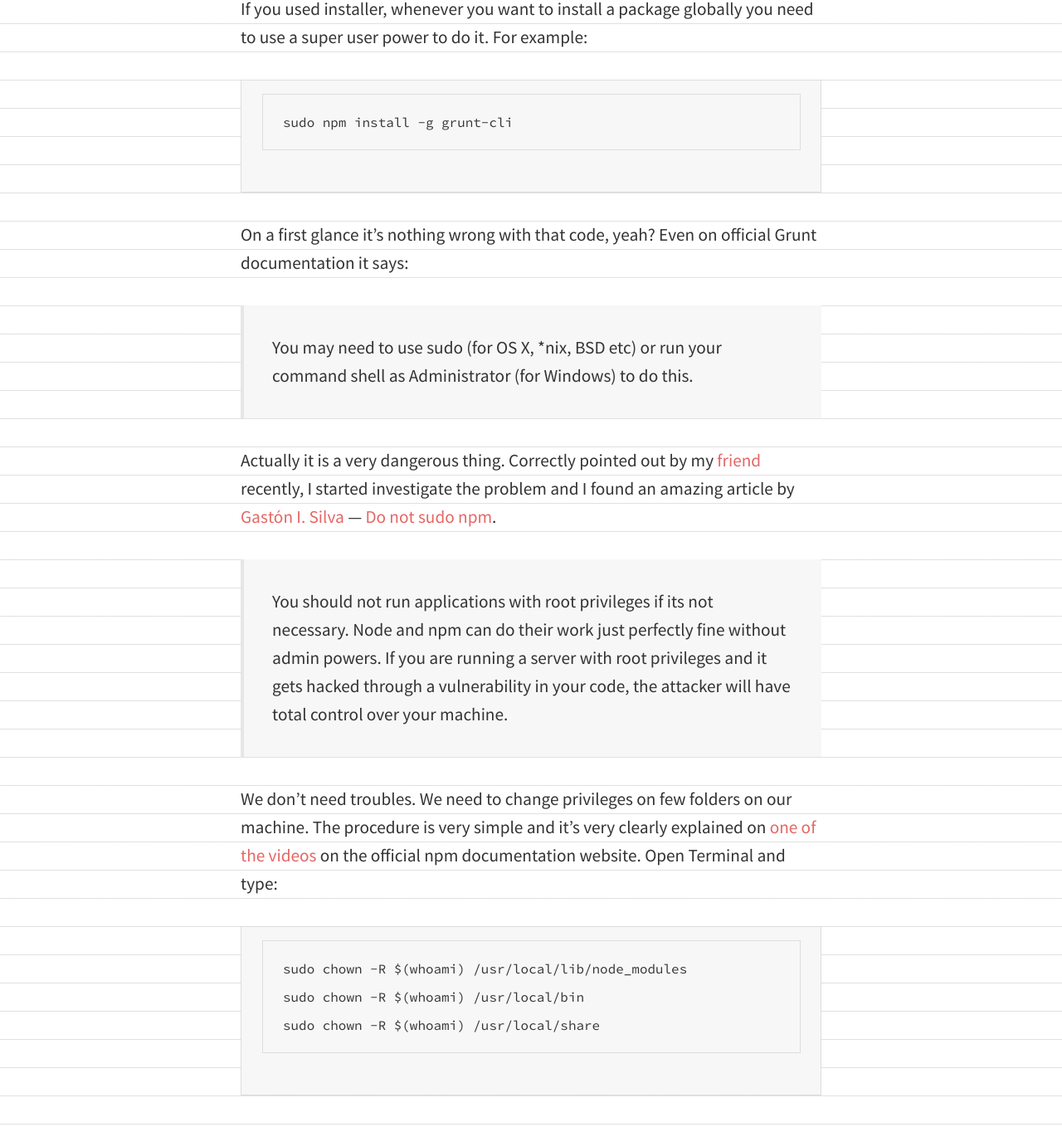
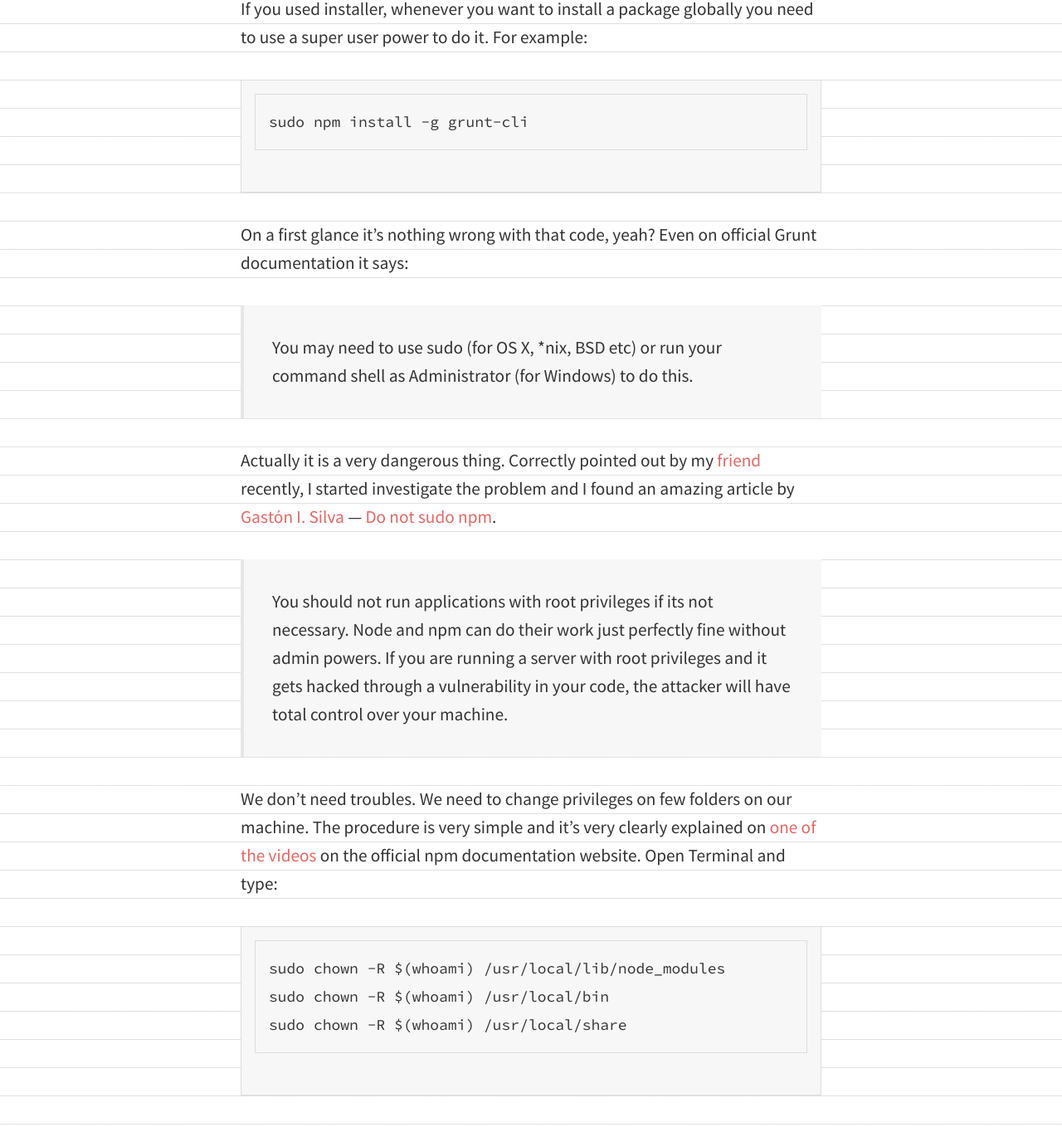
Before and after one commit to kimruddock/pawelgrzybek.github.io, a Jekyll site: the page built from _posts/2015-08-05-fix-priviliges-and-never-again-use-sudo-with-npm.md, in a window 1280 px wide. Shown: the part 550-1908 px from the top of the page at 83% size. Built offline with Jekyll 4.4.1, drawn with Linux system fonts in a browser that asks for light colours; comment, search, counter and statistics services are not loaded.

Commit message:
correct spacing in syntax highlighting

```diff
--- a/_src/css/_syntax-highlighting.css
+++ b/_src/css/_syntax-highlighting.css
@@ -1,7 +1,7 @@
 pre,
 code {
   font-family: 'Source Code Pro', monospace;
-  font-size: var(--h5);
+  font-size: .8470rem;
   overflow-x: auto;
   vertical-align: top;
   background: #f7f7f7;
@@ -10,7 +10,7 @@
 .highlight {
   background: #f7f7f7;
   margin-bottom: var(--lh);
-  padding: calc(1.6rem / 2) calc(1.6rem * 0.75);
+  padding: .8rem;
   box-shadow: inset 0 0 0 1px var(--color-border);
 
 
```
Also changed, not shown: _includes/main.css.
